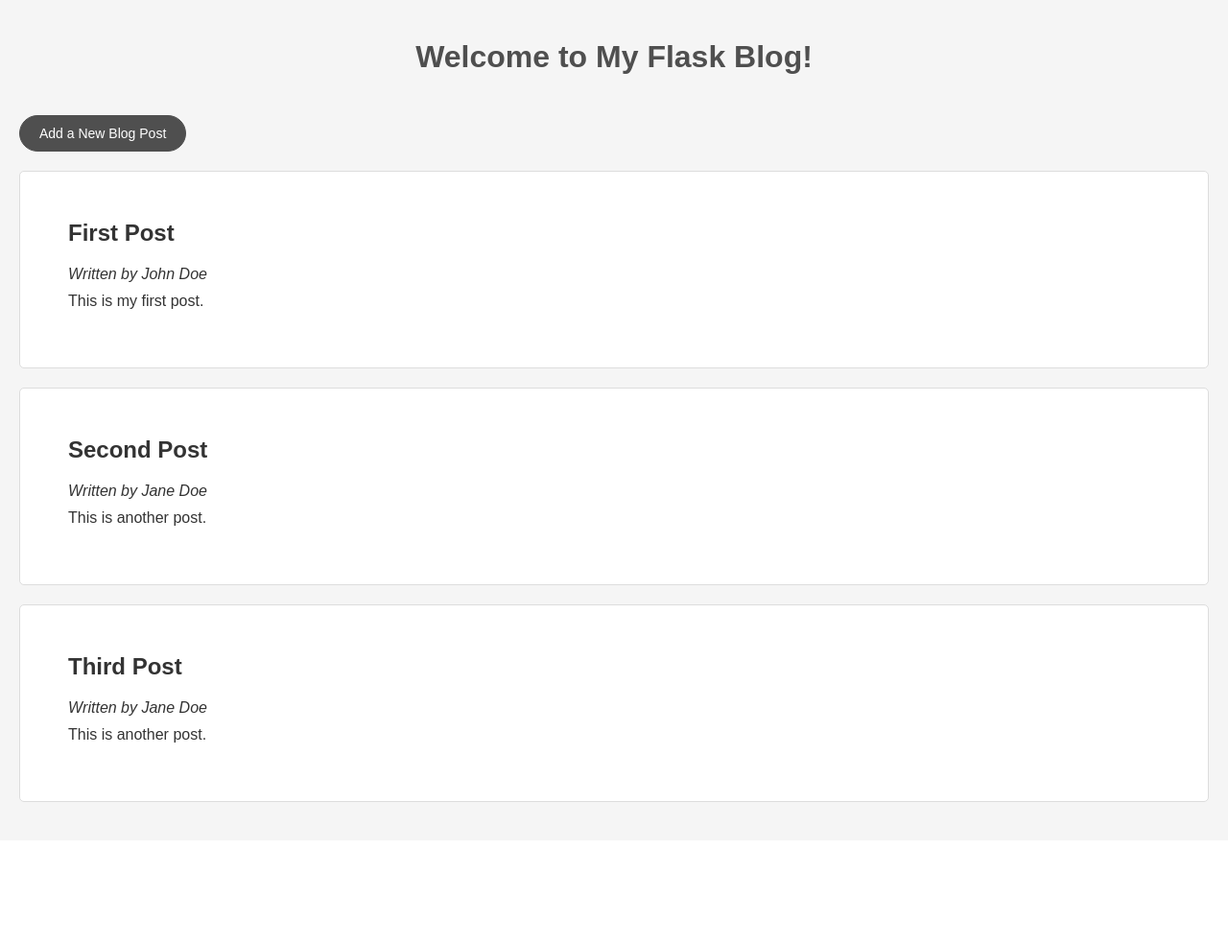
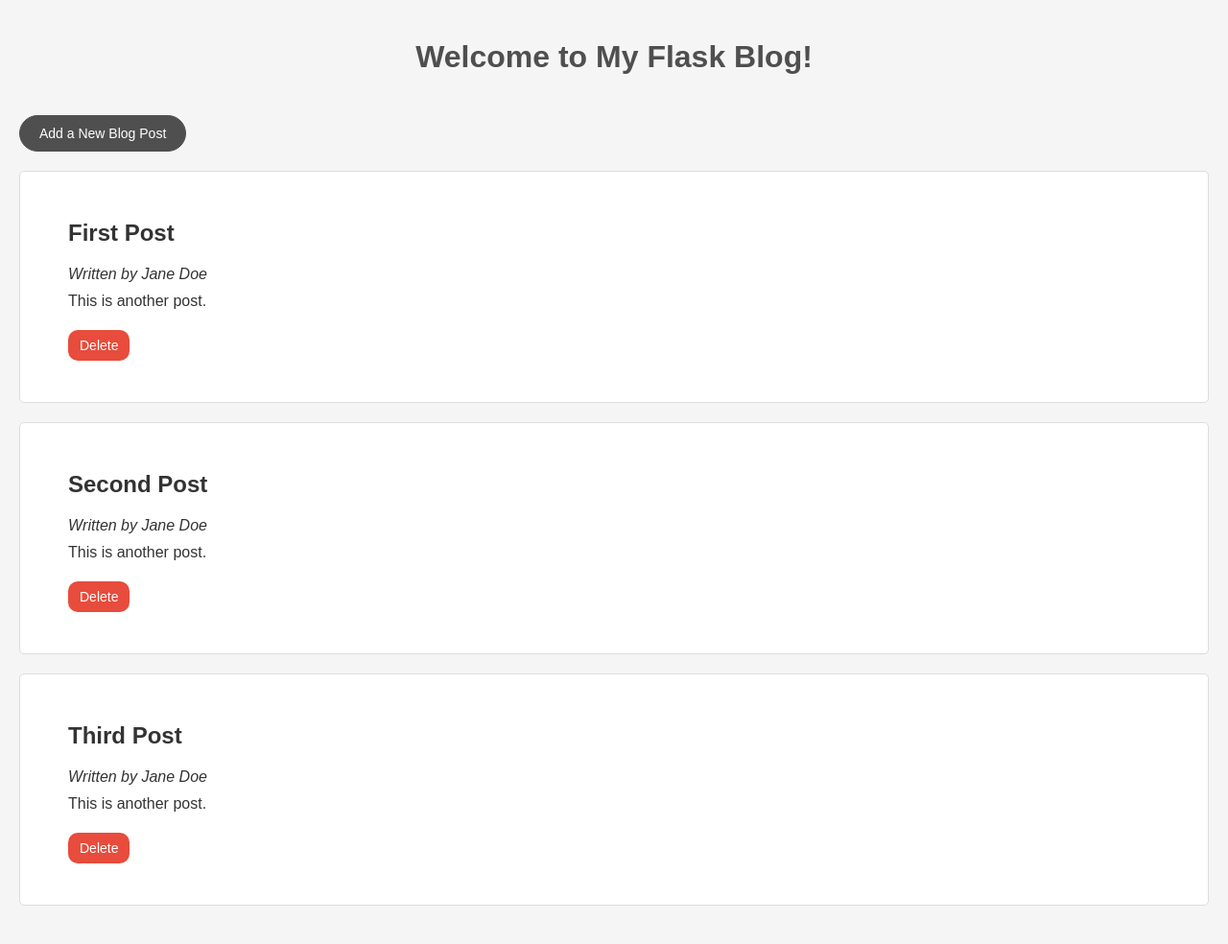
Before and after one commit to F-Fleron-G/Basic-Flask-Module, a Flask app: page / in a window 1280 px wide. Shown: the whole page at 96% size. Before the commit the page ends 836 px from the top, so only its background shows below. Run offline with Flask 3, Linux system fonts and the light colour scheme.

Commit message:
Add delete functionality and enhance code documentation
- Implemented the /delete/<post_id> route to enable blog post deletion.
- Updated index.html to include a delete button for each blog post.
- Enhanced app.py with detailed and friendly docstrings for better understanding.
- Maintained functionality for loading and saving posts to JSON.

```diff
--- a/app.py
+++ b/app.py
@@ -5,23 +5,46 @@ app = Flask(__name__)
 
 
 def load_posts():
+    """
+    Loads all blog posts from the JSON file.
+    Returns:
+        list: A list of dictionaries representing the blog posts
+    """
     with open("blog_posts.json", "r") as file:
         return json.load(file)
 
 
 def save_posts(posts):
+    """
+    Saves the current list of blog posts to the JSON file.
+    Args:
+        posts (list): The list of blog posts to save.
+    """
     with open("blog_posts.json", "w") as file:
         json.dump(posts, file, indent=4)
 
 
 @app.route('/')
 def index():
+    """
+    The home page route. It fetches all the blog posts and renders them
+    on the index.html template.
+    Returns:
+        Response: The rendered home page template.
+    """
     blog_posts = load_posts()
     return render_template("index.html", posts=blog_posts)
 
 
 @app.route('/add', methods=['GET', 'POST'])
 def add():
+    """
+    The route for adding a new blog post. On GET requests, renders a form
+    to add a post. On POST requests, it processes the form data, adds a new
+    post, and saves it to JSON file.
+    Returns:
+        Response: The rendered add.html template or a redirect to the home page.
+    """
     if request.method == "POST":
         blog_posts = load_posts()
 
@@ -46,5 +69,26 @@ def add():
     return render_template("add.html")
 
 
+@app.route("/delete/<int:post_id>")
+def delete(post_id):
+    """
+    The route for deleting a blog post. Removes the post with the specified
+    ID from the list blog posts and saves the updated list to the JSON file.
+    Args:
+        post_id (int): The ID of the post to delete.
+    Returns:
+        Response: A redirect to the home page after deletion.
+    """
+    blog_posts = load_posts()
+    blog_posts = [post for post in blog_posts if post["id"] != post_id]
+    save_posts(blog_posts)
+
+    return redirect(url_for("index"))
+
+
 if __name__ == '__main__':
+    """
+    Starts the Flask development server.
+    The app runs on localhost and port 5000 with debug mode enabled.
+    """
     app.run(host="0.0.0.0", port=5000, debug=True)
--- a/blog_posts.json
+++ b/blog_posts.json
@@ -1,9 +1,9 @@
 [
     {
-        "id": 1,
-        "author": "John Doe",
-        "title": "First Post",
-        "content": "This is my first post."
+        "id": 4,
+        "author": "Jane Doe",
+        "title": "First Post ",
+        "content": "This is another post."
     },
     {
         "id": 2,
@@ -15,6 +15,6 @@
         "id": 3,
         "author": "Jane Doe",
         "title": "Third Post",
-        "content": "  This is another post."
+        "content": "This is another post."
     }
 ]
--- a/static/style.css
+++ b/static/style.css
@@ -94,6 +94,24 @@ form button:hover {
     border: 1px solid #84affa;
 }
 
+.delete-button {
+    background-color: #e74c3c;
+    color: #fff;
+    padding: 8px 12px;
+    border: none;
+    border-radius: 10px;
+    text-decoration: none;
+    font-size: 14px;
+    transition: background-color 0.3s, color 0.3s;
+}
+
+.delete-button:hover {
+    background-color: #fff;
+    color: #e74c3c;
+    border: 1px solid #e74c3c;
+    cursor: pointer;
+}
+
 @media screen and (max-width: 600px) {
     body {
         padding: 10px;
--- a/templates/index.html
+++ b/templates/index.html
@@ -14,6 +14,8 @@
         <h2>{{ post.title }}</h2>
         <p><em>Written by {{ post.author }}</em></p>
         <p>{{ post.content }}</p>
+        <br>
+        <a href="{{ url_for('delete', post_id=post['id']) }}" class="delete-button">Delete</a>
     </div>
     {% endfor %}
 </body>
```
